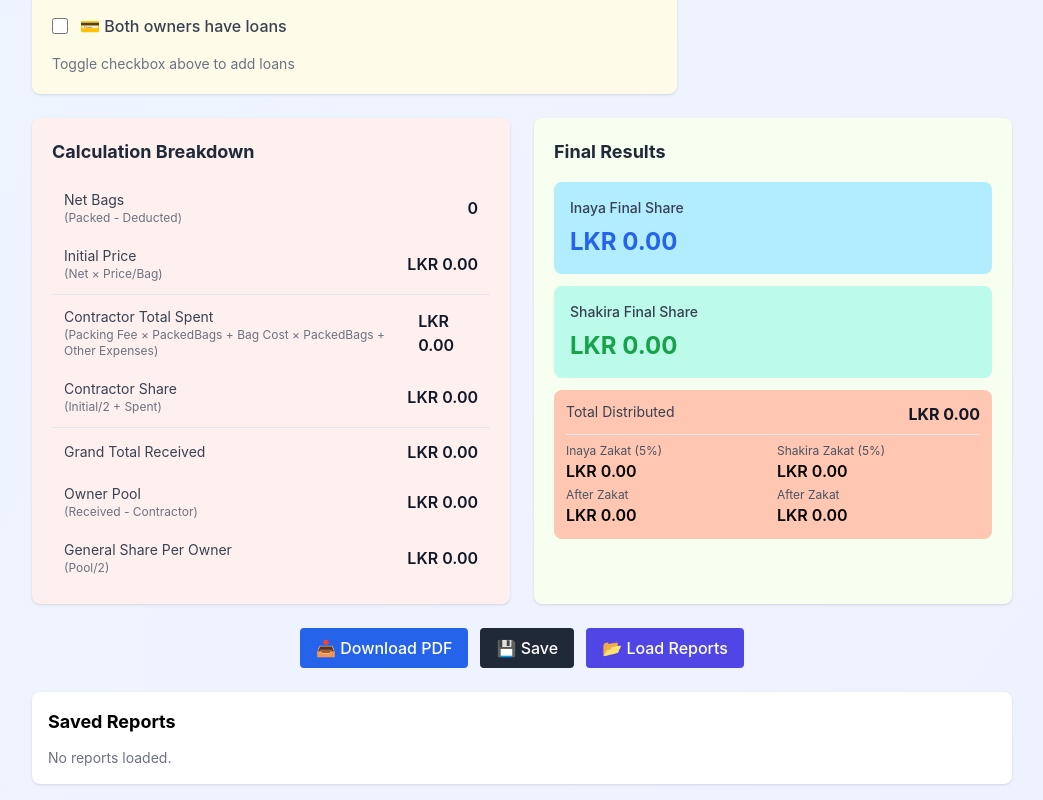
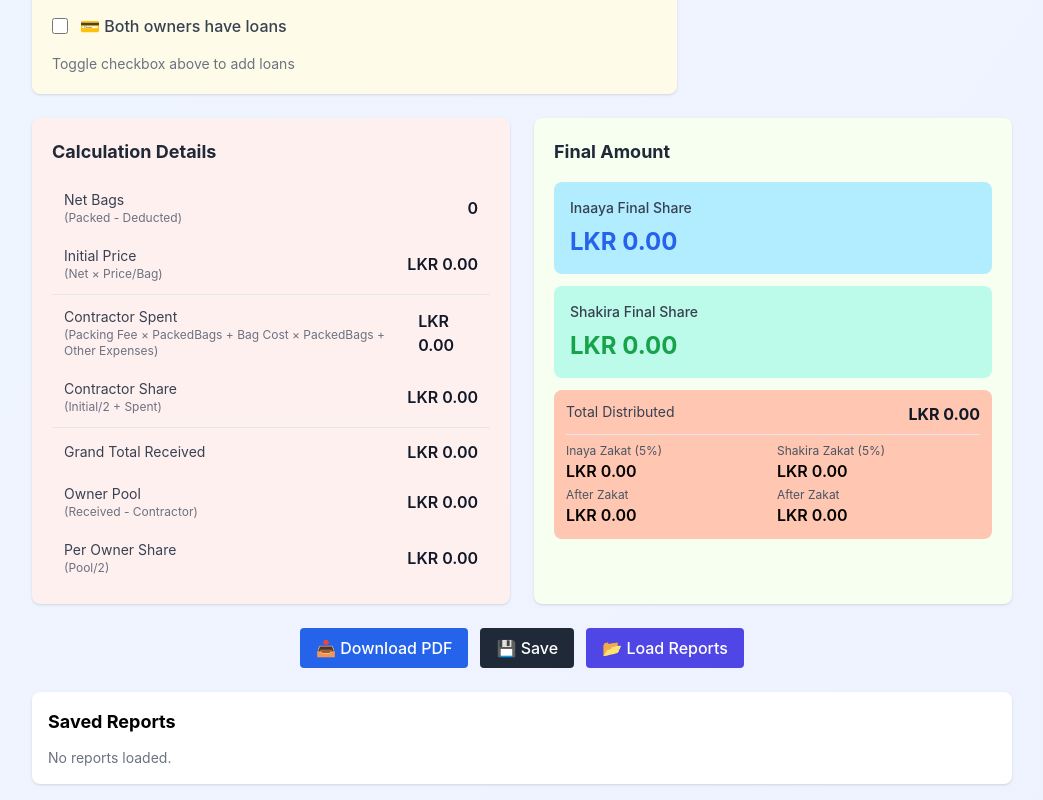
Before and after one commit to seiyadhniyas/Salt-Profit-Share-Calculator-SaaS, a React (Vite) app: page / in a window 1280 px wide. Shown: the part 1014-1814 px from the top of the page, without its empty margins (118-1161 px from the left). Built offline with nearby package versions, Linux system fonts and the light colour scheme.

Commit message:
Improve localization support in ResultSection component and add logging in index file

```diff
--- a/src/components/ResultSection.jsx
+++ b/src/components/ResultSection.jsx
@@ -23,7 +23,7 @@ function StatRow({label, value, isNegative}){
   )
 }
 
-export default function ResultSection({results}){
+export default function ResultSection({results, t}){
   if(!results) return null
 
   return (
@@ -31,27 +31,27 @@ export default function ResultSection({results}){
       <div className="grid grid-cols-1 lg:grid-cols-2 gap-6">
         {/* Detailed Breakdown */}
         <div className="shadow rounded-lg p-5" style={{ backgroundColor: '#fff0f0' }}>
-          <h3 className="text-lg font-bold text-gray-800 mb-4">Calculation Breakdown</h3>
+          <h3 className="text-lg font-bold text-gray-800 mb-4">{t ? t('calculationBreakdown') : 'Calculation Breakdown'}</h3>
           <div className="space-y-1">
-            <StatRow label="Net Bags (Packed - Deducted)" value={results.netBags} isNegative={false} />
-            <StatRow label="Initial Price (Net × Price/Bag)" value={formatLKR(results.initialPrice)} isNegative={false} />
+            <StatRow label={t ? t('netBags') + ' (Packed - Deducted)' : 'Net Bags (Packed - Deducted)'} value={results.netBags} isNegative={false} />
+            <StatRow label={(t ? t('initialPrice') : 'Initial Price') + ' (Net × Price/Bag)'} value={formatLKR(results.initialPrice)} isNegative={false} />
             <div className="my-2 border-t"></div>
-            <StatRow label="Contractor Total Spent (Packing Fee × PackedBags + Bag Cost × PackedBags + Other Expenses)" value={formatLKR(results.contractorTotalSpent)} isNegative={false} />
-            <StatRow label="Contractor Share (Initial/2 + Spent)" value={formatLKR(results.contractorShare)} isNegative={false} />
+            <StatRow label={(t ? t('contractorSpent') : 'Contractor Total Spent') + ' (Packing Fee × PackedBags + Bag Cost × PackedBags + Other Expenses)'} value={formatLKR(results.contractorTotalSpent)} isNegative={false} />
+            <StatRow label={(t ? t('contractorShare') : 'Contractor Share') + ' (Initial/2 + Spent)'} value={formatLKR(results.contractorShare)} isNegative={false} />
             <div className="my-2 border-t"></div>
-            <StatRow label="Grand Total Received" value={formatLKR(results.grandTotalReceived)} isNegative={false} />
-            <StatRow label="Owner Pool (Received - Contractor)" value={formatLKR(results.ownerPool)} isNegative={results.highlights.ownerPoolNegative} />
-            <StatRow label="General Share Per Owner (Pool/2)" value={formatLKR(results.generalSharePerOwner)} isNegative={false} />
+            <StatRow label={t ? 'Grand Total Received' : 'Grand Total Received'} value={formatLKR(results.grandTotalReceived)} isNegative={false} />
+            <StatRow label={t ? 'Owner Pool (Received - Contractor)' : 'Owner Pool (Received - Contractor)'} value={formatLKR(results.ownerPool)} isNegative={results.highlights.ownerPoolNegative} />
+            <StatRow label={t ? (t('perOwnerShare') + ' (Pool/2)') : 'General Share Per Owner (Pool/2)'} value={formatLKR(results.generalSharePerOwner)} isNegative={false} />
           </div>
         </div>
 
         {/* Final Results */}
         <div className="shadow rounded-lg p-5" style={{ backgroundColor: '#f7fff0' }}>
-          <h3 className="text-lg font-bold text-gray-800 mb-4">Final Results</h3>
+          <h3 className="text-lg font-bold text-gray-800 mb-4">{t ? t('finalResults') : 'Final Results'}</h3>
           <div className="space-y-3">
             <div className="rounded-lg p-4" style={{ backgroundColor: '#b1ecff' }}>
               <div className="flex justify-between items-center mb-2">
-                <span className="text-sm font-medium text-gray-700">Inaya Final Share</span>
+                <span className="text-sm font-medium text-gray-700">{t ? t('inayaFinalShare') : 'Inaya Final Share'}</span>
                 {results.loanInaya > 0 && (
                   <span className="text-xs bg-blue-200 text-blue-800 px-2 py-1 rounded">Loan: {formatLKR(results.loanInaya)}</span>
                 )}
@@ -66,7 +66,7 @@ export default function ResultSection({results}){
 
             <div className="rounded-lg p-4" style={{ backgroundColor: '#bcfaea' }}>
               <div className="flex justify-between items-center mb-2">
-                <span className="text-sm font-medium text-gray-700">Shakira Final Share</span>
+                <span className="text-sm font-medium text-gray-700">{t ? t('shakiraFinalShare') : 'Shakira Final Share'}</span>
                 {results.loanShakira > 0 && (
                   <span className="text-xs bg-green-200 text-green-800 px-2 py-1 rounded">Loan: {formatLKR(results.loanShakira)}</span>
                 )}
@@ -80,8 +80,8 @@ export default function ResultSection({results}){
             </div>
 
             <div className="rounded-lg p-3 mt-3" style={{ backgroundColor: '#ffc6b1' }}>
-              <div className="flex justify-between">
-                <span className="text-sm text-gray-700">Total Distributed</span>
+                <div className="flex justify-between">
+                <span className="text-sm text-gray-700">{t ? t('totalDistributed') : 'Total Distributed'}</span>
                 <strong className="text-gray-900">{formatLKR(results.finalInaya + results.finalShakira)}</strong>
               </div>
               <div className="my-2 border-t"></div>
--- a/src/index.jsx
+++ b/src/index.jsx
@@ -5,4 +5,5 @@ import App from './App.jsx'
 
 const container = document.getElementById('root')
 const root = createRoot(container)
+console.log('index: bootstrapping app, root element:', !!container)
 root.render(<App />)
```
